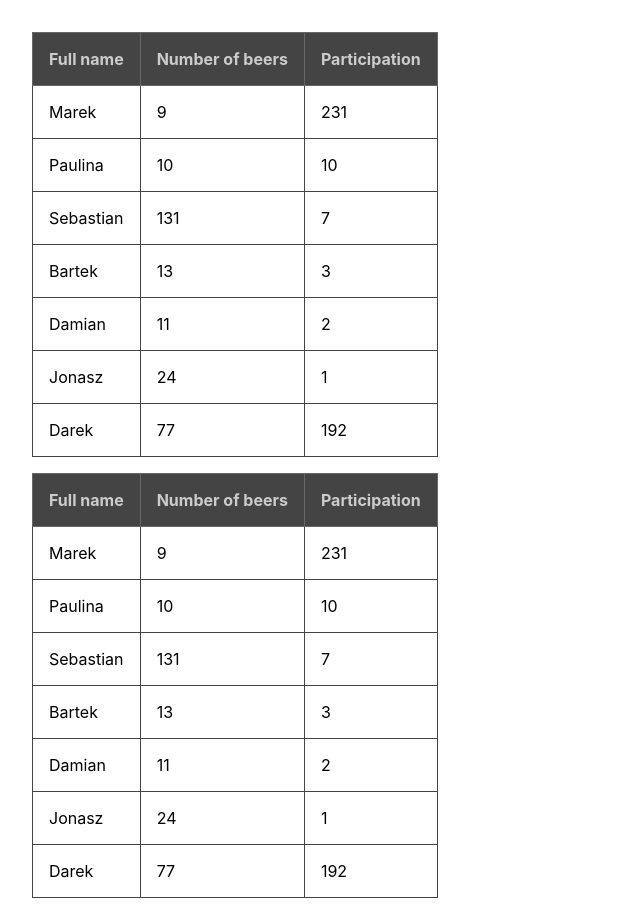
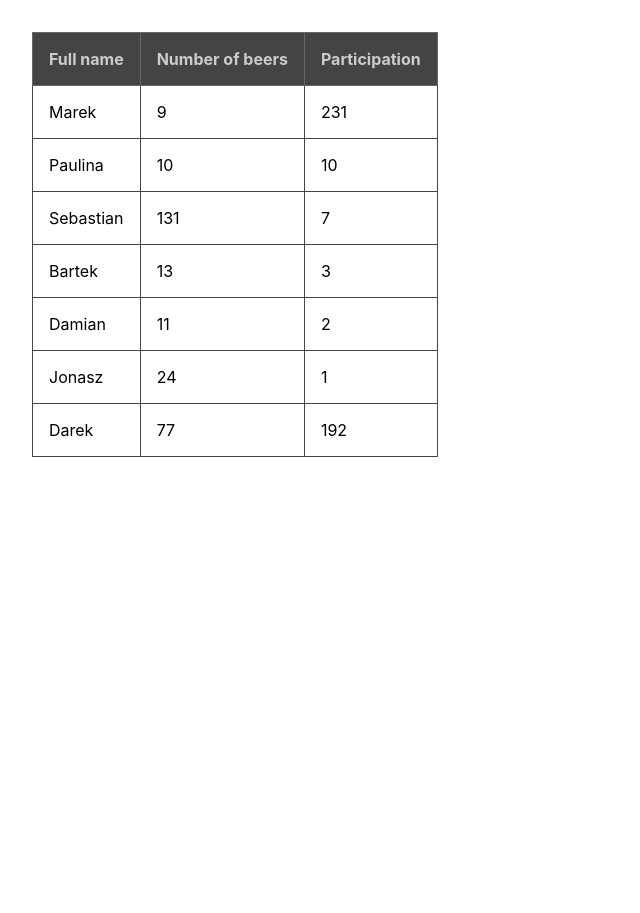
Before and after one commit to argasek/codebrainers-2020-09, a React (Create React App) app: page / in a window 1280 px wide. Shown: the top 913 px of the page, without its empty margins (0-640 px from the left). After the commit the page ends 800 px from the top, so only its background shows below. Built offline with nearby package versions, Linux system fonts and the light colour scheme.

Commit message:
Add sortBy method

```diff
--- a/src/App.js
+++ b/src/App.js
@@ -7,8 +7,8 @@ function App() {
     return (
         <div>
             <StudentList students={codebrainersStudents} sortBy='fullName'/>
-            <StudentList students={codebrainersStudents} sortBy="participationCount"/>
-            <StudentList students={codebrainersStudents} sortBy='numberOfBeers'/>
+            {/*<StudentList students={codebrainersStudents} sortBy="participationCount"/>*/}
+            {/*<StudentList students={codebrainersStudents} sortBy='numberOfBeers'/>*/}
 
         </div>
     );
--- a/src/components/StudentList.js
+++ b/src/components/StudentList.js
@@ -8,6 +8,8 @@ function StudentList(props) {
     const students = props.students;
     const sortBy =props.sortBy;
     console.log(props);
+    debugger;
+    const sortedByName = students.sort((a,b)=> a.fullName-b.fullName);
 
     return (
         <table className='student-table' cellSpacing="0" cellPadding="0">
@@ -20,7 +22,7 @@ function StudentList(props) {
             </thead>
             <tbody>
             {
-            students.map((student, index) => <StudentRow student={student} key={index}/> )
+            sortedByName.map((student, index) => <StudentRow student={student} key={index}/> )
             }
             </tbody>
         </table>
```
